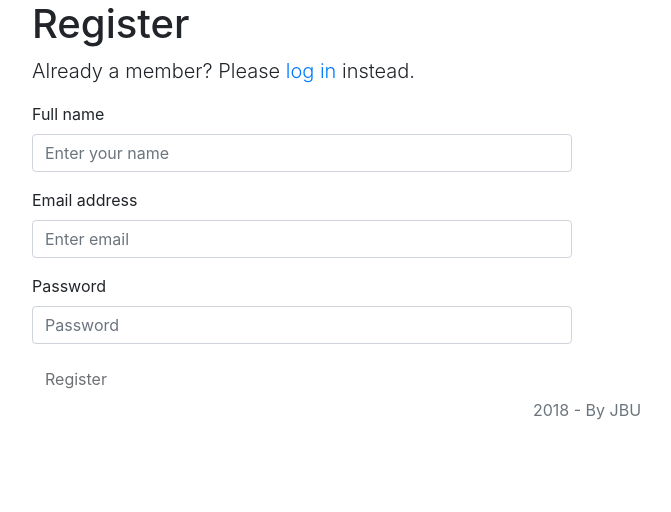
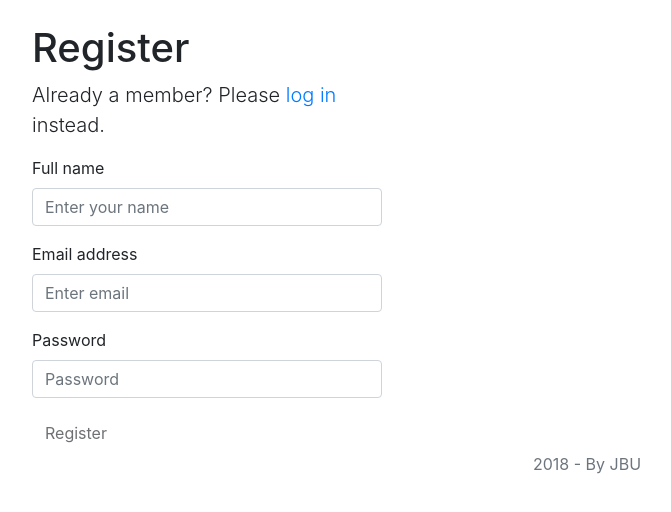
Before and after one commit to jbujalance/biwenger-companion-front, an Angular app: page /register in a window 1280 px wide. Shown: the top 512 px of the page, without its empty margins (53-724 px from the left). Built offline with nearby package versions, Linux system fonts and the light colour scheme.

Commit message:
Reduce size of  forms

```diff
--- a/src/app/components/login/login.component.html
+++ b/src/app/components/login/login.component.html
@@ -2,9 +2,9 @@
 
   <div class="row">
 
-    <div class="col-md-6">
+    <div class="col-md-4">
 
-      <h1 class="form-signin-heading">Log in</h1>
+      <h1 class="form-signin-heading mt-4">Log in</h1>
       <p class="lead">Not a member? Please <a routerLink="/register">register</a> instead.</p>
 
       <form [formGroup]="loginForm" (submit)="login()">
--- a/src/app/components/register/register.component.html
+++ b/src/app/components/register/register.component.html
@@ -1,7 +1,7 @@
 <main class="container">
   <div class="row">
-    <div class="col-md-6">
-      <h1>Register</h1>
+    <div class="col-md-4">
+      <h1 class="form-signin-heading mt-4">Register</h1>
       <p class="lead">Already a member? Please <a routerLink="/login">log in</a> instead.</p>
       <form [formGroup]="registerForm" (submit)="register()">
         <div id="form-name" class="form-group">
```
